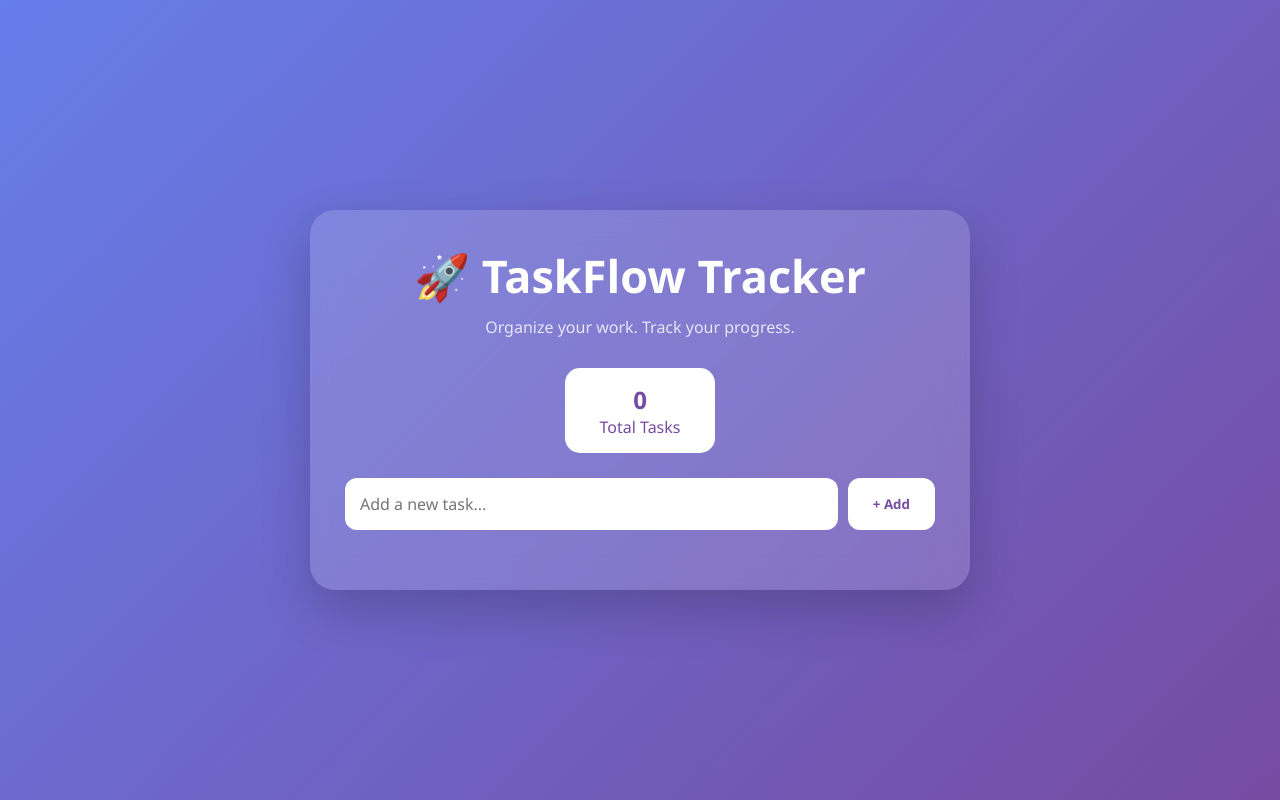
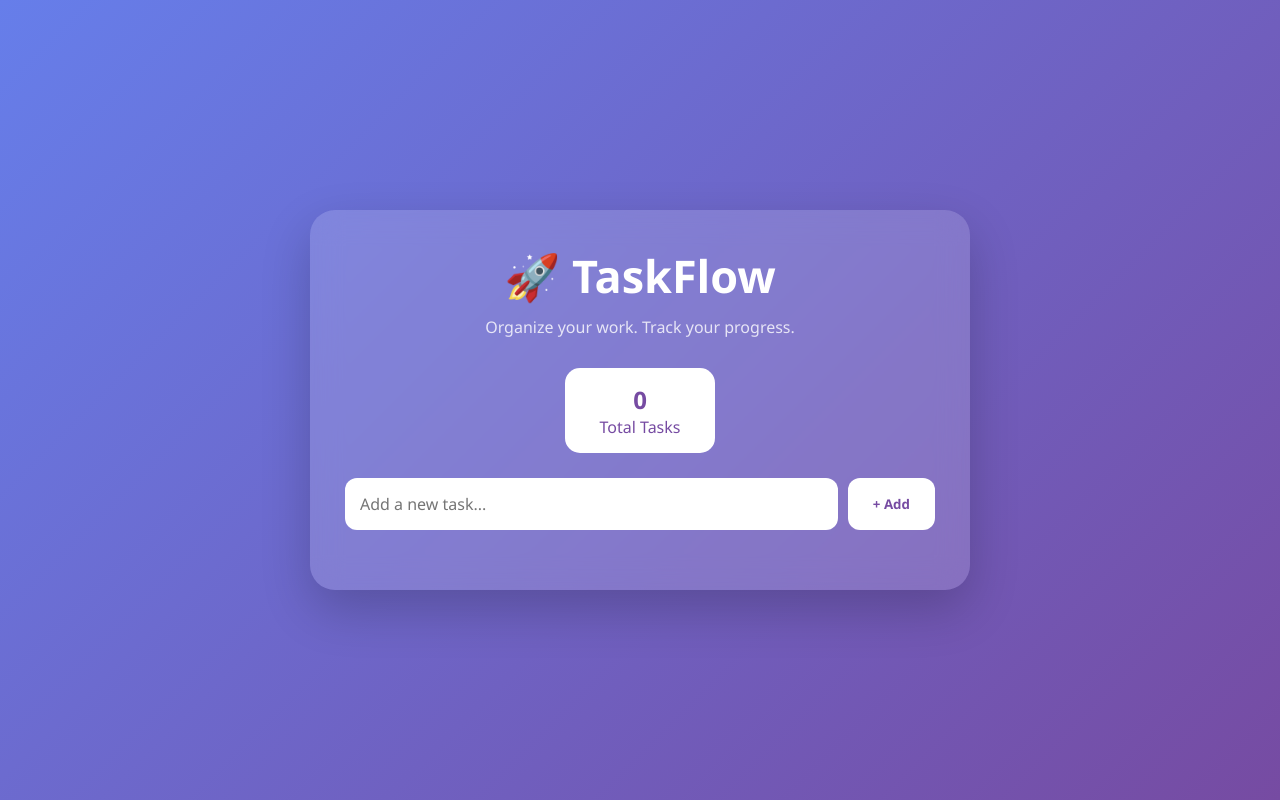
Before and after one commit to umasreeg1/taskflow-nodejs-ec2, a website: page public/index.html in a window 1280 px wide. Drawn offline with Linux system fonts and the light colour scheme; no server answers.

Commit message:
Modified header

```diff
--- a/public/index.html
+++ b/public/index.html
@@ -22,7 +22,7 @@
 
 <header>
 
-<h1>🚀 TaskFlow Tracker  </h1>
+<h1>🚀 TaskFlow </h1>
 
 
 <p>Organize your work. Track your progress.</p>
```
